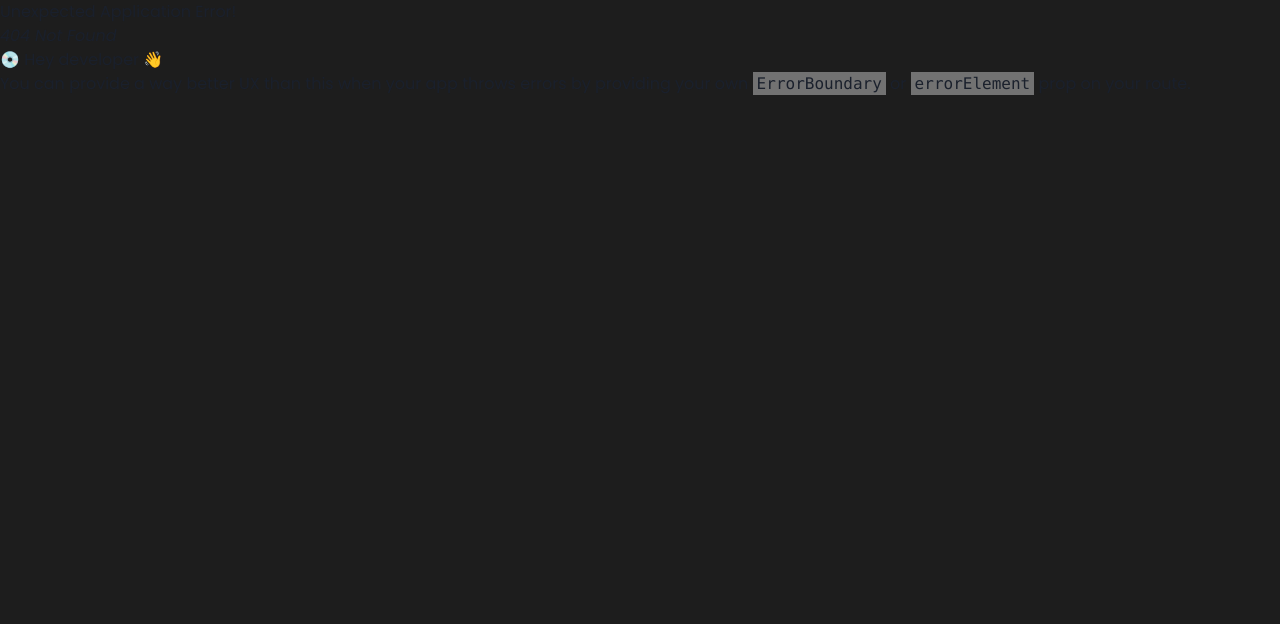
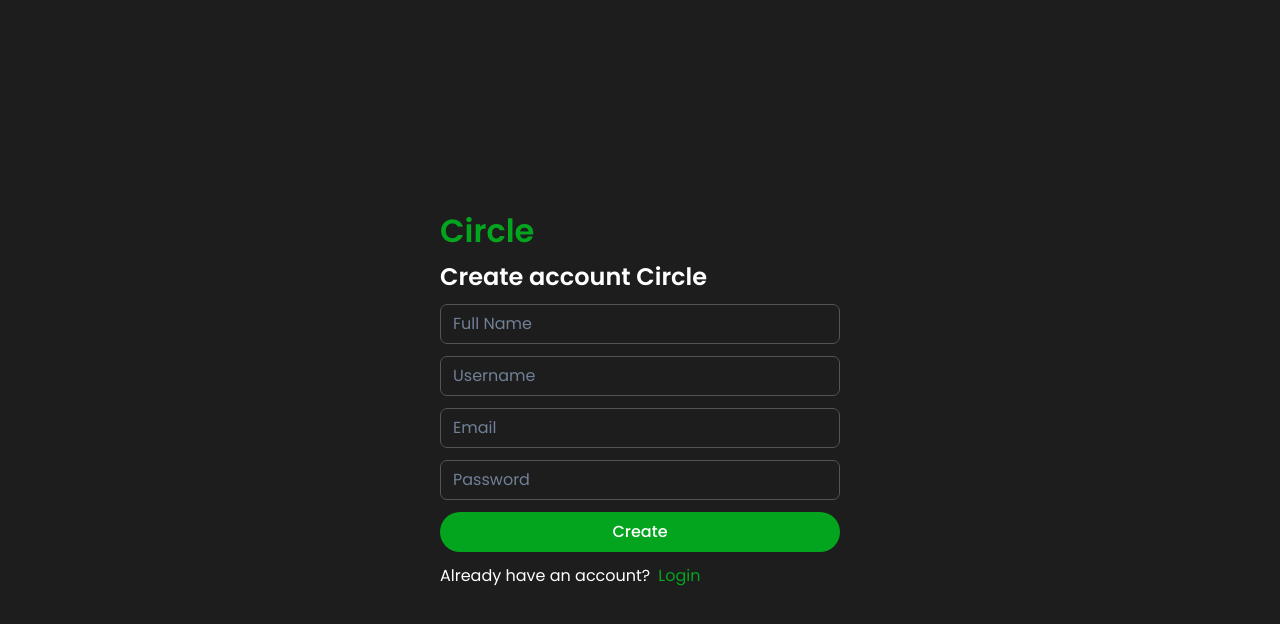
Before and after one commit to petrushandika/Frontend-Circle-App, a React (Vite) app: page /register in a window 1280 px wide. Before the commit this address had no page. Shown: the top 624 px of the page. Built offline with nearby package versions, Linux system fonts and the light colour scheme.

Commit message:
Integration Register and Login

```diff
--- a/package.json
+++ b/package.json
@@ -23,6 +23,7 @@
     "framer-motion": "^11.2.6",
     "react": "^18.2.0",
     "react-dom": "^18.2.0",
+    "react-hook-form": "^7.51.5",
     "react-icons": "^5.2.1",
     "react-router-dom": "^6.23.1"
   },
--- a/src/App.tsx
+++ b/src/App.tsx
@@ -1,11 +1,10 @@
-import React from "react";
 import {
   createBrowserRouter,
   createRoutesFromElements,
   Route,
   RouterProvider,
 } from "react-router-dom";
-import RootLayout from "./layouts/RootLayout";
+import RootLayout from "./layouts/CircleLayout";
 import HomePages from "./pages/HomePage";
 import ProfilePage from "./pages/ProfilePage";
 import SearchPage from "./pages/SearchPage";
@@ -14,6 +13,8 @@ import FollowPage from "./pages/FollowPage";
 // import LogoutPage from "./pages/LogoutPage";
 import NewThread from "./components/common/modals/NewThread";
 import EditThread from "./components/common/modals/EditProfile"
+import RegisterPage from "./pages/RegisterPage";
+import LoginPage from "./pages/LoginPage";
 import Testing from "./test/Testing";
 
 const router = createBrowserRouter(
@@ -29,6 +30,8 @@ const router = createBrowserRouter(
         <Route path="create" element={<NewThread />} />
         <Route path="edit" element={<EditThread />} />
       </Route>
+      <Route path="register" element={<RegisterPage />} />
+      <Route path="login" element={<LoginPage />} />
       <Route path="testing" element={<Testing />} />
     </>
   )
--- a/src/components/common/input/HollowInput.tsx
+++ b/src/components/common/input/HollowInput.tsx
@@ -1,15 +1,24 @@
 import { Input } from "@chakra-ui/react";
 import { InputProps } from "../../../types/Types";
+import React from "react";
 
-
-export default function HollowInput({ borderRadius = 25, pl = 10, placeholder = "Search your friend" }: InputProps) {
+const HollowInput = React.forwardRef<HTMLInputElement, InputProps>(
+  ({ borderRadius = 25, pl = 10, placeholder = "Search your friend", type = "text", ...props }, ref) => {
     return (
       <Input
         placeholder={placeholder}
-      border={"1px solid #545454"}
+        border="1px solid #545454"
         borderRadius={borderRadius}
         focusBorderColor="#04A51E"
         pl={pl}
+        type={type}
+        ref={ref}
+        {...props}
       />
     );
   }
+);
+
+HollowInput.displayName = 'HollowInput';
+
+export default HollowInput;
--- /dev/null
+++ b/src/libs/Api.tsx
@@ -0,0 +1,5 @@
+import axios from "axios";
+
+export const api = axios.create({
+  baseURL: "http://localhost:3000/api/v",
+});
--- a/src/pages/LoginPage.tsx
+++ b/src/pages/LoginPage.tsx
@@ -1,51 +1,122 @@
-import { VStack, HStack, Text, Box, FormControl } from "@chakra-ui/react";
+import {
+  VStack,
+  HStack,
+  Text,
+  Box,
+  FormControl,
+  FormErrorMessage,
+} from "@chakra-ui/react";
+import { Link } from "react-router-dom";
 import HeaderCard from "../components/common/card/CardHeader";
 import HollowInput from "../components/common/input/HollowInput";
 import SolidButton from "../components/common/button/SolidButton";
+import { LoginProps } from "../types/Types";
+import { useState } from "react";
+import { useForm, SubmitHandler } from "react-hook-form";
+import { api } from "../libs/Api";
 
 export default function LoginPage() {
+  const {
+    register,
+    handleSubmit,
+    formState: { errors },
+  } = useForm<LoginProps>();
+
+  const [data, setData] = useState<LoginProps>({
+    email: "",
+    password: "",
+  });
+
+  const handleInputChange = (e: React.ChangeEvent<HTMLInputElement>) => {
+    const { name, value } = e.target;
+    setData((prevData) => ({
+      ...prevData,
+      [name]: value,
+    }));
+  };
+
+  const onSubmit: SubmitHandler<LoginProps> = async (values, event?) => {
+    try {
+      if (event) event.preventDefault();
+      const response = await api.post("/auth/login", values);
+      console.log("Login successful:", response.data);
+    } catch (error) {
+      console.error("Login failed:", error);
+    }
+  };
+
   return (
     <VStack
-      height={"100vh"}
-      alignItems={"flex-start"}
-      justifyContent={"center"}
-      color={"#FFF"}
-      spacing={4}
-      width={"400px"}
-      margin="auto"
+    height={"100vh"}
+    alignItems={"flex-start"}
+    justifyContent={"center"}
+    color={"#FFF"}
+    spacing={3}
+    width={"400px"}
+    margin={"auto"}
     >
       <HeaderCard
         color={"#04A51E"}
         text={"Circle"}
         fontWeight={600}
-        fontSize={"1.5em"}
+        fontSize={"2em"}
       />
       <HeaderCard
         color={"#FFF"}
-        text={"Login to Circle"}
+        text={"Create account Circle"}
         fontWeight={600}
-        fontSize={"2em"}
+        fontSize={"1.5em"}
       />
-      <VStack width={"100%"} gap={3}>
-        <FormControl>
-          <HollowInput pl={3} borderRadius={7} placeholder="Email/Username" />
+      <VStack as="form" width="100%" gap={3} onSubmit={handleSubmit(onSubmit)}>
+        <FormControl isInvalid={!!errors.email}>
+          <HollowInput
+            pl={3}
+            borderRadius={7}
+            placeholder="Email/Username"
+            {...register("email", {
+              required: "Email is required",
+              pattern: {
+                value: /^[^@\s]+@[^@\s]+\.[^@\s]+$/,
+                message: "Invalid email address",
+              },
+            })}
+            value={data.email}
+            onChange={handleInputChange}
+          />
+          <FormErrorMessage>
+            {errors.email && errors.email.message}
+          </FormErrorMessage>
         </FormControl>
-        <FormControl>
+        <FormControl isInvalid={!!errors.password}>
           <HollowInput
             pl={3}
             borderRadius={7}
             placeholder="Password"
             type="password"
+            {...register("password", {
+              required: "Password is required",
+              minLength: {
+                value: 6,
+                message: "Password must be at least 6 characters",
+              },
+            })}
+            value={data.password}
+            onChange={handleInputChange}
           />
+          <FormErrorMessage>
+            {errors.password && errors.password.message}
+          </FormErrorMessage>
         </FormControl>
         <Box width="100%" textAlign="end">
           <Text>Forgot Password?</Text>
         </Box>
-        <SolidButton text="Login" width={"100%"} />
+        <SolidButton text="Login" width="100%" type="submit" />
       </VStack>
       <HStack>
         <Text>Don't have an account?</Text>
-        <Text color={"#04A51E"}>Sign Up</Text>
+        <Link to="/register">
+          <Text color="#04A51E">Sign Up</Text>
+        </Link>
       </HStack>
     </VStack>
   );
--- a/src/pages/RegisterPage.tsx
+++ b/src/pages/RegisterPage.tsx
@@ -1,50 +1,135 @@
-import { VStack, HStack, Text, FormControl } from "@chakra-ui/react";
+import {
+  VStack,
+  HStack,
+  Text,
+  FormControl,
+  FormErrorMessage,
+} from "@chakra-ui/react";
+import { Link } from "react-router-dom";
 import HeaderCard from "../components/common/card/CardHeader";
 import HollowInput from "../components/common/input/HollowInput";
 import SolidButton from "../components/common/button/SolidButton";
+import { RegisterProps } from "../types/Types";
+import { useForm, SubmitHandler } from "react-hook-form";
+import { api } from "../libs/Api";
 
 export default function RegisterPage() {
+  const {
+    register,
+    handleSubmit,
+    formState: { errors },
+  } = useForm<RegisterProps>();
+
+  const onSubmit: SubmitHandler<RegisterProps> = async (values, event) => {
+    try {
+      if (event) event.preventDefault();
+      const response = await api.post("/auth/register", values);
+      console.log("Registration successful:", response.data);
+    } catch (error) {
+      if (error instanceof Error) {
+        console.error("Registration failed:", error.message);
+      } else {
+        console.error("Registration failed:", error);
+      }
+    }
+  };
+
   return (
     <VStack
       height={"100vh"}
       alignItems={"flex-start"}
       justifyContent={"center"}
       color={"#FFF"}
-      spacing={4}
+      spacing={3}
       width={"400px"}
+      margin={"auto"}
     >
       <HeaderCard
         color={"#04A51E"}
         text={"Circle"}
         fontWeight={600}
-        fontSize={"1.5em"}
+        fontSize={"2em"}
       />
       <HeaderCard
         color={"#FFF"}
         text={"Create account Circle"}
         fontWeight={600}
-        fontSize={"2em"}
+        fontSize={"1.5em"}
       />
-      <VStack width={"100%"} gap={3}>
-        <FormControl>
-          <HollowInput pl={3} borderRadius={7} placeholder="Full Name" />
+      <VStack
+        as="form"
+        width={"100%"}
+        gap={3}
+        onSubmit={handleSubmit(onSubmit)}
+      >
+        <FormControl isInvalid={!!errors.fullName}>
+          <HollowInput
+            pl={3}
+            borderRadius={7}
+            placeholder="Full Name"
+            {...register("fullName", {
+              required: "Full Name is required",
+            })}
+          />
+          <FormErrorMessage>
+            {errors.fullName && errors.fullName.message}
+          </FormErrorMessage>
         </FormControl>
-        <FormControl>
-          <HollowInput pl={3} borderRadius={7} placeholder="Email" />
+        <FormControl isInvalid={!!errors.username}>
+          <HollowInput
+            pl={3}
+            borderRadius={7}
+            placeholder="Username"
+            {...register("username", {
+              required: "Username is required",
+            })}
+          />
+          <FormErrorMessage>
+            {errors.username && errors.username.message}
+          </FormErrorMessage>
         </FormControl>
-        <FormControl>
+        <FormControl isInvalid={!!errors.email}>
+          <HollowInput
+            pl={3}
+            borderRadius={7}
+            placeholder="Email"
+            {...register("email", {
+              required: "Email is required",
+              pattern: {
+                value: /^[^@\s]+@[^@\s]+\.[^@\s]+$/,
+                message: "Invalid email address",
+              },
+            })}
+          />
+          <FormErrorMessage>
+            {errors.email && errors.email.message}
+          </FormErrorMessage>
+        </FormControl>
+        <FormControl isInvalid={!!errors.password}>
           <HollowInput
             pl={3}
             borderRadius={7}
             placeholder="Password"
             type="password"
+            {...register("password", {
+              required: "Password is required",
+              minLength: {
+                value: 6,
+                message: "Password must be at least 6 characters",
+              },
+            })}
           />
+          <FormErrorMessage>
+            {errors.password && errors.password.message}
+          </FormErrorMessage>
         </FormControl>
-        <SolidButton text="Create" width={"100%"} />
+        <SolidButton text="Create" width={"100%"} type="submit" />
       </VStack>
       <HStack>
         <Text>Already have an account?</Text>
-        <Text color={"#04A51E"}>Login</Text>
+        <Link to="/login">
+          <Text color={"#04A51E"}>Login</Text>
+        </Link>
       </HStack>
     </VStack>
   );
--- a/src/test/Testing.tsx
+++ b/src/test/Testing.tsx
@@ -12,7 +12,7 @@ import { VStack } from "@chakra-ui/react";
 // import HollowInput from "../components/common/input/HollowInput";
 // import GhostInput from "../components/common/input/GhostInput"
 // import ThreadCreate from "../components/common/thread/ThreadCreate";
-// import RegisterPage from "../pages/RegisterPage";
+import RegisterPage from "../pages/RegisterPage";
 // import LoginPage from "../pages/LoginPage";
 // import ForgotPage from "../pages/ForgotPasswordPage"
 // import ResetPasswordPage from "../pages/ResetPasswordPage"
@@ -35,7 +35,7 @@ export default function Testing() {
       {/* <HollowInput/>
       <GhostInput />
       <ThreadCreate/> */}
-      {/* <RegisterPage /> */}
+      <RegisterPage />
       {/* <LoginPage /> */}
       {/* <ForgotPage/> */}
       {/* <ResetPasswordPage /> */}
```
Also changed, not shown: src/types/Types.ts (+16 -0 lines), src/layouts/CircleLayout.tsx (renamed from src/layouts/RootLayout.tsx), src/theme/styles.ts (line endings or trailing spaces), 1 other file (tests, documents, lock files or other folders). Lines whose indentation alone changed are shown as unchanged.
